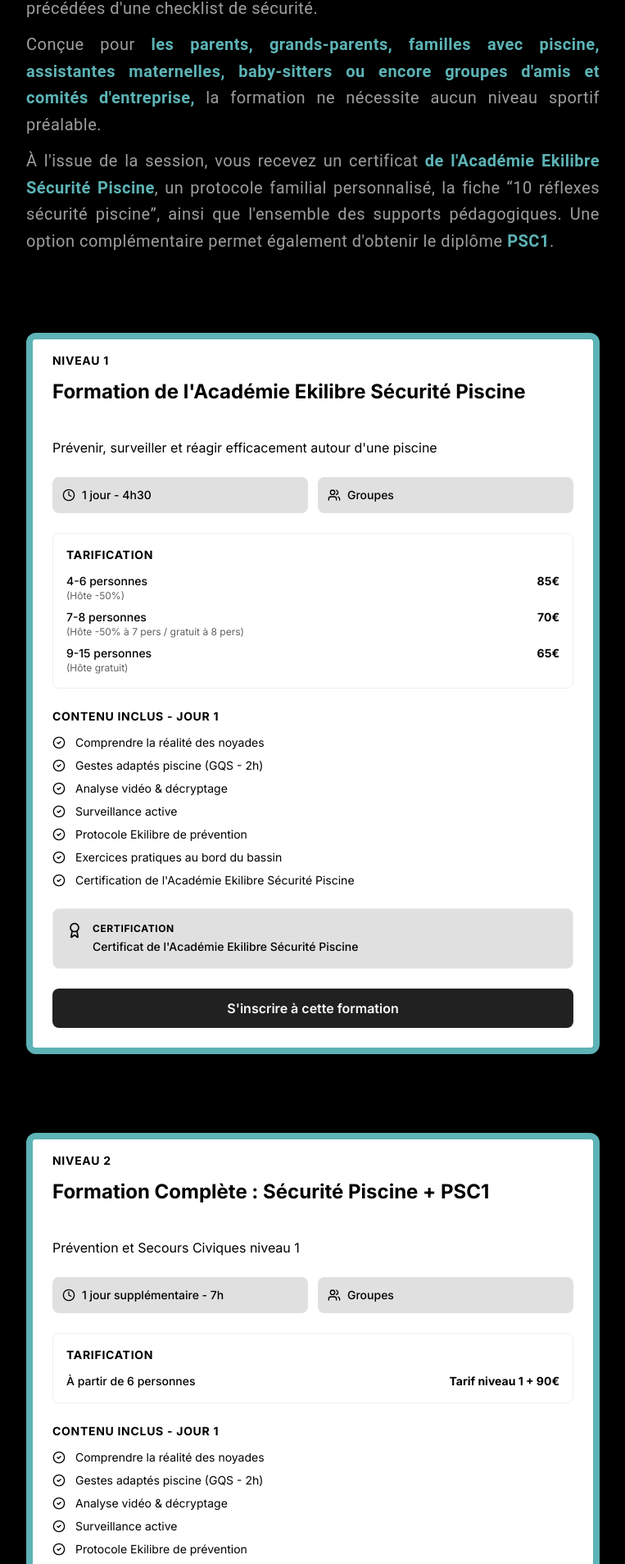
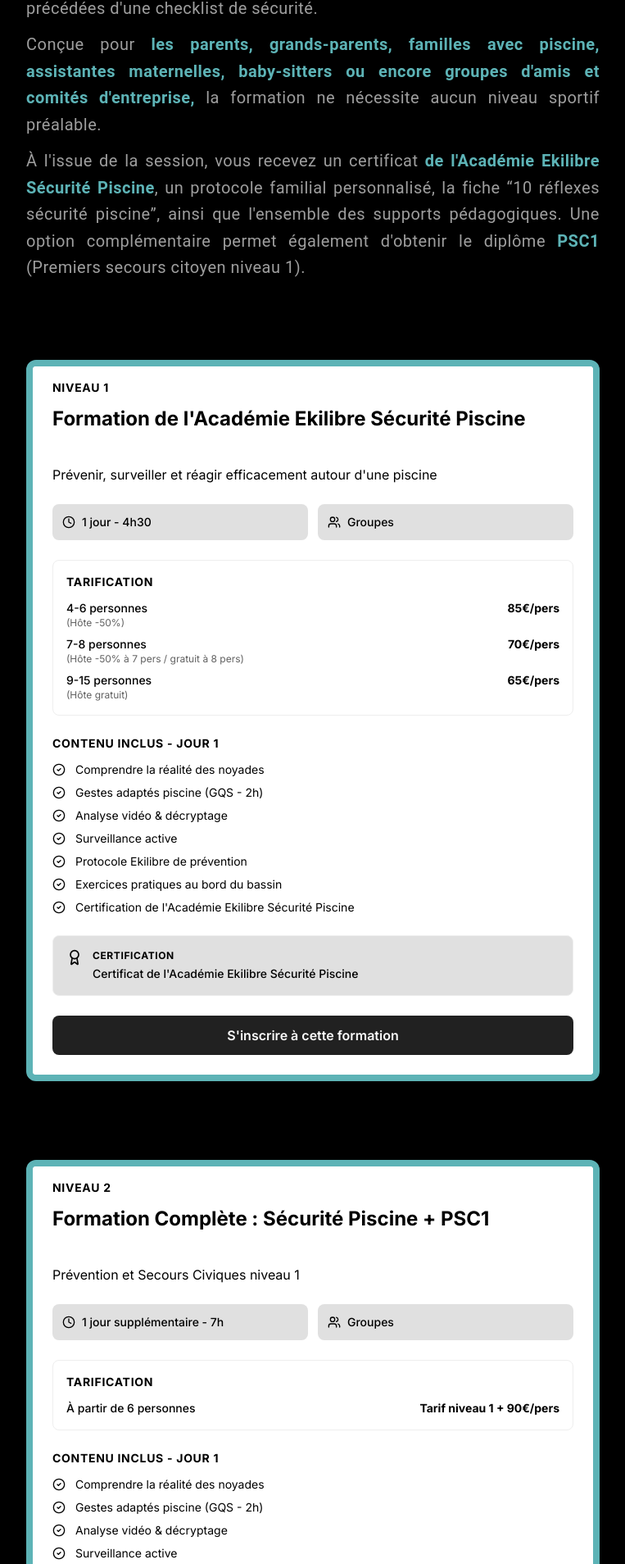
Before and after one commit to alexbmt84/ekilibre, a Next.js app: page / in a window 1280 px wide. Shown: the part 9619-11527 px from the top of the page at 82% size, without its empty margins (258-1021 px from the left). Built offline with nearby package versions, Linux system fonts and the light colour scheme.

Commit message:
Modifs prices & adding infos about PSC1

```diff
--- a/src/components/sections/Formations.tsx
+++ b/src/components/sections/Formations.tsx
@@ -57,7 +57,7 @@
                     </p>
 
                     <p className={"max-w-[700px] mx-auto text-gray-500 text-justify tracking-wide font-body md:text-xl/relaxed lg:text-base/relaxed xl:text-xl/relaxed"}>
-                        À l&apos;issue de la session, vous recevez un certificat <span className={"font-bold text-[#5DB3B6]"}>de l&apos;Académie Ekilibre Sécurité Piscine</span>, un protocole familial personnalisé, la fiche “10 réflexes sécurité piscine”, ainsi que l&apos;ensemble des supports pédagogiques. Une option complémentaire permet également d&apos;obtenir le diplôme <span className={"font-bold text-[#5DB3B6]"}>PSC1</span>.
+                        À l&apos;issue de la session, vous recevez un certificat <span className={"font-bold text-[#5DB3B6]"}>de l&apos;Académie Ekilibre Sécurité Piscine</span>, un protocole familial personnalisé, la fiche “10 réflexes sécurité piscine”, ainsi que l&apos;ensemble des supports pédagogiques. Une option complémentaire permet également d&apos;obtenir le diplôme <span className={"font-bold text-[#5DB3B6]"}>PSC1</span> (Premiers secours citoyen niveau 1).
                     </p>
 
                     <CourseGrid />
--- a/src/components/utils/CourseGrid.tsx
+++ b/src/components/utils/CourseGrid.tsx
@@ -10,9 +10,9 @@
         description="Prévenir, surveiller et réagir efficacement autour d'une piscine"
         pricePerPerson={85}
         pricingTiers={[
-          { participants: '4-6', price: '85€', discountHost: '(Hôte -50%)' },
-          { participants: '7-8', price: '70€', discountHost: '(Hôte -50% à 7 pers / gratuit à 8 pers)' },
-          { participants: '9-15', price: '65€', discountHost: '(Hôte gratuit)' },
+          { participants: '4-6', price: '85€/pers', discountHost: '(Hôte -50%)' },
+          { participants: '7-8', price: '70€/pers', discountHost: '(Hôte -50% à 7 pers / gratuit à 8 pers)' },
+          { participants: '9-15', price: '65€/pers', discountHost: '(Hôte gratuit)' },
         ]}
         include2days={null}
         includes={[
@@ -35,7 +35,7 @@
         description="Prévention et Secours Civiques niveau 1"
         pricePerPerson={90}
         pricingTiers={[
-          { participants: 'À partir de 6', price: 'Tarif niveau 1 + 90€', discountHost: '' },
+          { participants: 'À partir de 6', price: 'Tarif niveau 1 + 90€/pers', discountHost: '' },
         ]}
         includes={[
           'Certification officielle PSC1',
```
